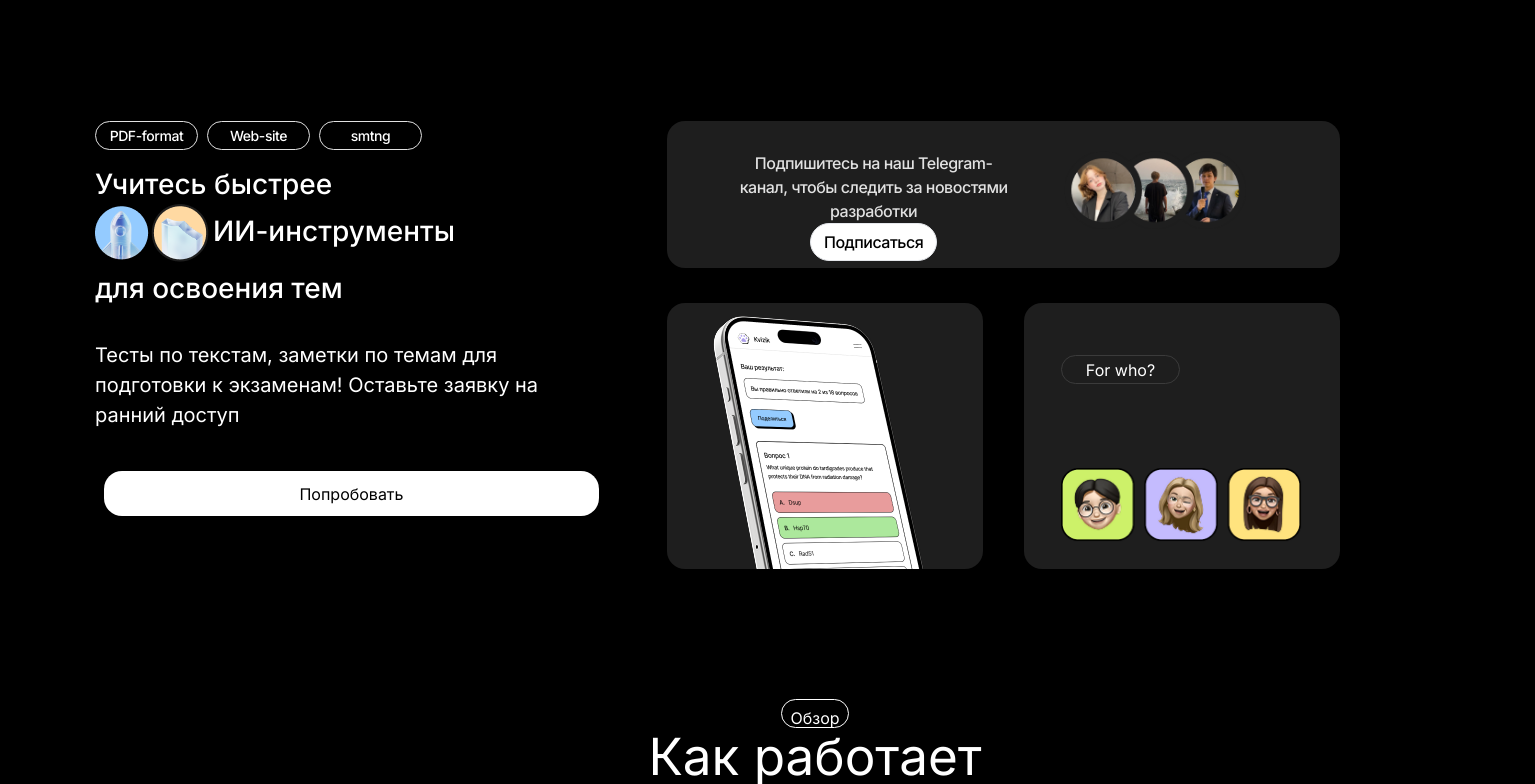
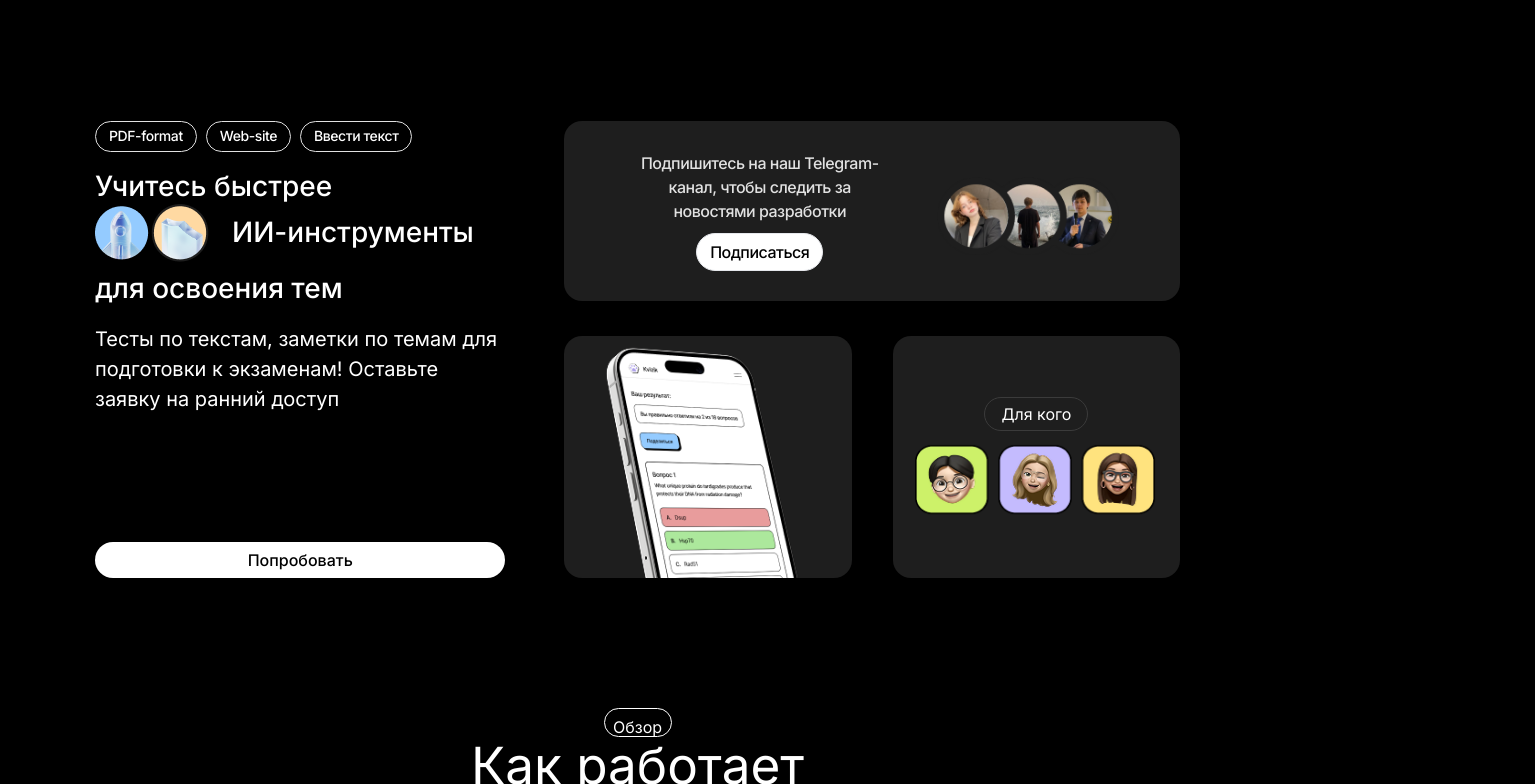
Before and after one commit to shampsdev/kvizik-frontend, a React (Vite) app: page / in a window 1280 px wide. Shown: the top 784 px of the page, 1535 px wide, since content can reach past the window. Built offline with nearby package versions, Linux system fonts and the light colour scheme; no server answers.

Commit message:
refactor first section structure (remove hardcoded sizes, rebuild in flex-pattern)

```diff
--- a/src/components/MainPage/ForWhomSection/ForWhomSection.tsx
+++ b/src/components/MainPage/ForWhomSection/ForWhomSection.tsx
@@ -1,16 +1,13 @@
 import forWhoImage from "@/assets/ForWhoImage.png";
-
 const ForWhomSection = () => {
-    return (
-        <div className={"order-3 col-start-2 col-end-3 row-start-2 row-end-3 grid grid-rows-[50%_50%] justify-center items-center rounded-[18px] bg-[#1E1E1E]" }>
-            <div className={"w-[119px] h-[29px] gap-[5px] order-0 row-span-1 text-white bg-[#1E1E1E] border border-[#3B3B3B] rounded-[36px] flex justify-center"}>
-                <button>For who?</button>
-            </div>
-            <div className={"w-[242px] h-[74px] gap-[10px] order-1 row-start-2 row-end-3"}>
-                <img src={forWhoImage} alt={"sorry,image was lost"}/>
-            </div>
-        </div>
-    );
+  return (
+    <div className="bg-[#1E1E1E] h-full rounded-[18px] p-4 flex flex-col items-center justify-center">
+      <button className="mb-3 border border-[#3B3B3B] rounded-full px-4 py-1 text-white">
+        Для кого
+      </button>
+      <img src={forWhoImage} alt="who" className="w-[242px] h-[74px]" />
+    </div>
+  );
 };
 
 export default ForWhomSection;
--- a/src/components/MainPage/InfoSection/InfoSection.tsx
+++ b/src/components/MainPage/InfoSection/InfoSection.tsx
@@ -1,38 +1,47 @@
-import styles from "@/components/MainPage/MainPage.module.css";
 import imgAi from "@/assets/imgAi.png";
 
 const InfoSection = () => {
   return (
-        <div className={`${styles.infoSection}`}>
-            <div  className={"w-[327px] h-[29px] gap-[9px] flex"}>
-                <button className={"bg-black text-white w-[109px] h-[29px]  rounded-[36px] border border-[#E1E1E1] pt-[6px] pr-[13px] pb-[6px] pl-[13px] font-medium text-[14px] leading-[121%] tracking-[-0.03em]"}>PDF-format</button>
-                <button className={"bg-black text-white w-[109px] h-[29px]  rounded-[36px] border border-[#E1E1E1] pt-[6px] pr-[13px] pb-[6px] pl-[13px] font-medium text-[14px] leading-[121%] tracking-[-0.03em]"}>Web-site</button>
-                <button className={"bg-black text-white w-[109px] h-[29px]  rounded-[36px] border border-[#E1E1E1] pt-[6px] pr-[13px] pb-[6px] pl-[13px] font-medium text-[14px] leading-[121%] tracking-[-0.03em]"}>smtng</button>
+    <div className="flex-[2] flex flex-col justify-between">
+      <div className="flex flex-grow flex-col gap-[18px]">
+        <div className="gap-[9px] flex">
+          <button className="bg-black text-white  rounded-[36px] border border-[#E1E1E1] px-[13px] py-[6px]  font-medium text-[14px] leading-[121%] tracking-[-0.03em]">
+            PDF-format
+          </button>
+          <button className="bg-black text-white   rounded-[36px] border border-[#E1E1E1] px-[13px] py-[6px] font-medium text-[14px] leading-[121%] tracking-[-0.03em]">
+            Web-site
+          </button>
+          <button className="bg-black text-white   rounded-[36px] border border-[#E1E1E1] px-[13px] py-[6px] font-medium text-[14px] leading-[121%] tracking-[-0.03em]">
+            Ввести текст
+          </button>
         </div>
-            <div className={" w-[513px] h-[180px] gap-[10px]"}>{/*maybe should use flex*/}
-                <div className={"w-[513px] h-[54px] pt-[18px] text-[28px] leading-[121%] tracking-[-3%] font-medium text-white"}>
+
+        <div>
+          <div className="text-[28px] leading-[121%] tracking-[-3%] font-medium text-white">
             Учитесь быстрее
           </div>
-                <div className={"w-[513] h-[160] gap-[23]"}>
-                    <div className={"w-[111] h-[53] gap-[5] flex"}>
-                        <img src={imgAi} alt={"sorry,image was lost"}/>
-                        <div className={"w-[250px] h-[54px]  text-white font-medium text-[28px] leading-[121%] tracking-[-3%] text-center pt-[11px]"}>
+          <div>
+            <div className="flex flex-row items-center gap-[23px]">
+              <img src={imgAi} alt={"sorry,image was lost"} />
+              <div className="text-white font-medium text-[28px] leading-[121%] tracking-[-3%] text-center">
                 ИИ-инструменты
               </div>
             </div>
-
           </div>
-                <div className={"w-[513px] text-white h-[54px] font-medium text-[28px] leading-[121%] tracking-[-3%] pt-[10px]"}>
+          <div className="text-white font-medium text-[28px] leading-[121%] tracking-[-3%] pt-[10px]">
             для освоения тем
           </div>
         </div>
-            <div className={"w-[513px] text-white h-[100px] font-inter font-normal text-[20px] leading-[150%] tracking-[-2%] pt-[10px]"}>
-                Тесты по текстам, заметки по темам для подготовки к экзаменам! Оставьте заявку на ранний
-                доступ
+
+        <div className="text-white  font-inter font-normal text-[20px] leading-[150%] tracking-[-2%] ">
+          Тесты по текстам, заметки по темам для подготовки к экзаменам!
+          Оставьте заявку на ранний доступ
         </div>
-            <div className={"pt-[41px] flex justify-center "} >
-                <button className="text-black bg-white rounded-[18px] w-[495px] h-[45px]">Попробовать</button>
       </div>
+
+      <button className="font-medium text-black py-[6px] px-[13px] w-full bg-white rounded-[18px]">
+        Попробовать
+      </button>
     </div>
   );
 };
--- a/src/components/MainPage/MainPage.module.css
+++ b/src/components/MainPage/MainPage.module.css
@@ -1,29 +1,12 @@
-.mainDiv {
-    display: grid;
-    width: 100%;
-    height: 448px;
-    grid-template-columns:513px 1fr;
-    column-gap: 59px;
-}
 .section {
   border-radius: 18px;
-    background-color: #1E1E1E;
+  background-color: #1e1e1e;
 }
-
-.infoSection {
-    order: 0;
-    grid-column: 1/2;
-    grid-row: 1/3;
-    background-color: black;
-    border-radius: 18px;
-}
-
 
 .tgSection {
   order: 1;
   grid-column: 1/3;
   grid-row: 1/2;
-
 }
 
 .screenshotSection {
@@ -32,29 +15,16 @@
   grid-row: 2/3;
 }
 
-
-
-
 .secondary {
   display: grid;
-    grid-template-rows:147px 266px;
+  grid-template-rows: 147px 266px;
   grid-template-columns: 316px 316px;
   column-gap: 41px;
   row-gap: 35px;
-    width: 673px;
-
+  margin: 0 auto;
 }
 
-
-
-
-
-
-
-.root{
-    width: 1440px;
-}
-.footer{
+.footer {
   width: 100%;
   height: 244px;
   border: none;
@@ -63,7 +33,7 @@
   justify-content: center;
 }
 
-.divForUse{
+.divForUse {
   width: 352px;
 }
 
--- a/src/components/MainPage/MainPage.tsx
+++ b/src/components/MainPage/MainPage.tsx
@@ -1,4 +1,3 @@
-import styles from './MainPage.module.css';
 import TgSection from "@/components/MainPage/TgSection/TgSection.tsx";
 import ScreenshotSection from "@/components/MainPage/ScreenshotSection/ScreenshotSection.tsx";
 import InfoSection from "@/components/MainPage/InfoSection/InfoSection.tsx";
@@ -9,24 +8,31 @@ import FooterSection from "@/components/MainPage/FooterSection/FooterSection.tsx
 
 const MainPage = () => {
   return (
-        <div style={{
-            width: "1440px"
-        }}>
-            <div className={styles.mainDiv}>
-                <InfoSection/>
-                <div className={`${styles.secondary}`}>
-                    <TgSection/>
-                    <ScreenshotSection/>
-                    <ForWhomSection/>
+    <div className="max-w-[1440px] mx-auto">
+      <div className="flex flex-row justify-center gap-[59px] items-stretch">
+        <InfoSection />
+        <div className="flex-[3] flex flex-col gap-[35px]">
+          <TgSection />
+          <div className="flex flex-row items-stretch gap-[41px] w-full">
+            <div className="flex-1">
+              <ScreenshotSection />
+            </div>
+            <div className="flex-1">
+              <ForWhomSection />
             </div>
           </div>
-            <div className={"flex flex-col justify-center text-white w-[513px] mx-auto pt-[130px] pb-[34px]"}>
-                <ReviewSection/>
         </div>
-               <ForWhoSection/>
-                <FooterSection/>
       </div>
-
+      <div
+        className={
+          "flex flex-col justify-center text-white w-[513px] mx-auto pt-[130px] pb-[34px]"
+        }
+      >
+        <ReviewSection />
+      </div>
+      <ForWhoSection />
+      <FooterSection />
+    </div>
   );
 };
 
--- a/src/components/MainPage/ScreenshotSection/ScreenshotSection.tsx
+++ b/src/components/MainPage/ScreenshotSection/ScreenshotSection.tsx
@@ -1,11 +1,15 @@
 import phoneImage from "@/assets/Phone.png";
 
 const ScreenshotSection = () => {
-    return (
-            <div className={"order-2 col-start-1 col-end-2 row-start-2 row-end-3 rounded-[18px] bg-[#1E1E1E]"}>
-                <img src={phoneImage} alt={"sorry,image was lost"}/>
-            </div>
-    );
+  return (
+    <div className="rounded-[18px] bg-[#1E1E1E] h-full">
+      <img
+        src={phoneImage}
+        alt={"sorry,image was lost"}
+        className="block mx-auto"
+      />
+    </div>
+  );
 };
 
 export default ScreenshotSection;
--- a/src/components/MainPage/TgSection/TgSection.module.css
+++ b/src/components/MainPage/TgSection/TgSection.module.css
@@ -1,6 +1,6 @@
-.button{
+.button {
   background-color: white;
-    color:black;
+  color: black;
   width: 113;
   height: 29;
   gap: 9px;
--- a/src/components/MainPage/TgSection/TgSection.tsx
+++ b/src/components/MainPage/TgSection/TgSection.tsx
@@ -1,20 +1,24 @@
-import st from './TgSection.module.css'
+import st from "./TgSection.module.css";
 
-import avatarStack from "../../../assets/avatar-stack.png"
+import avatarStack from "../../../assets/avatar-stack.png";
 
 const TgSection = () => {
   return (
-        <div className={"order-1 col-start-1 col-end-3 row-start-1 row-end-2  rounded-[18px] bg-[#1E1E1E]"}>
-            <div className={"p-[30px] px-[69px] py-[30px] pl-[41px] flex justify-around"}>
+    <div className="px-[40px] py-[30px] rounded-[18px] bg-[#1E1E1E]">
+      <div className=" flex justify-around items-center">
         <div
-                    className={"text-[#E1E1E1] w-[50%] font-medium text-[16px] leading-[150%] tracking-[-0.03em] text-center"}>
-                    Подпишитесь на наш Telegram-канал, чтобы следить за новостями разработки
+          className={
+            "text-[#E1E1E1] w-[50%] font-medium text-[16px] leading-[150%] tracking-[-0.03em] text-center"
+          }
+        >
+          Подпишитесь на наш Telegram-канал, чтобы следить за новостями
+          разработки
           <div>
-                        <button className={st.button}>Подписаться</button>{/*Here some problems wwith inter.to tailwind!!!*/}
+            <button className={st.button + " mt-[10px]"}>Подписаться</button>
           </div>
         </div>
-                <div className={"w-[182px] h-[69px]"}>
-                    <img src={avatarStack}/>
+        <div className="w-[182px] h-[69px]">
+          <img src={avatarStack} />
         </div>
       </div>
     </div>
--- a/src/index.css
+++ b/src/index.css
@@ -17,34 +17,32 @@
 /* inter-regular - cyrillic_latin */
 @font-face {
   font-display: swap; /* Check https://developer.mozilla.org/en-US/docs/Web/CSS/@font-face/font-display for other options. */
-  font-family: 'Inter';
+  font-family: "Inter";
   font-style: normal;
   font-weight: 400;
-  src: url('./assets/fonts/inter-v18-cyrillic_latin-regular.woff2') format('woff2'); /* Chrome 36+, Opera 23+, Firefox 39+, Safari 12+, iOS 10+ */
+  src: url("./assets/fonts/inter-v18-cyrillic_latin-regular.woff2")
+    format("woff2"); /* Chrome 36+, Opera 23+, Firefox 39+, Safari 12+, iOS 10+ */
 }
 /* inter-500 - cyrillic_latin */
 @font-face {
   font-display: swap; /* Check https://developer.mozilla.org/en-US/docs/Web/CSS/@font-face/font-display for other options. */
-  font-family: 'Inter';
+  font-family: "Inter";
   font-style: normal;
   font-weight: 500;
-  src: url('./assets/fonts/inter-v18-cyrillic_latin-500.woff2') format('woff2'); /* Chrome 36+, Opera 23+, Firefox 39+, Safari 12+, iOS 10+ */
+  src: url("./assets/fonts/inter-v18-cyrillic_latin-500.woff2") format("woff2"); /* Chrome 36+, Opera 23+, Firefox 39+, Safari 12+, iOS 10+ */
 }
-
 
 body {
   margin: 0;
-  width: 1440px;
   background-color: black;
   padding: 121px 100px 100px 95px;
-  box-sizing: border-box; /* Учитываем паддинги внутри размера body */;
+  box-sizing: border-box; /* Учитываем паддинги внутри размера body */
 }
 
 h1 {
   font-size: 3.2em;
   line-height: 1.1;
 }
-
 
 @layer base {
   :root {
```
Also changed, not shown: 1 other file (tests, documents, lock files or other folders). Lines whose indentation alone changed are shown as unchanged.
